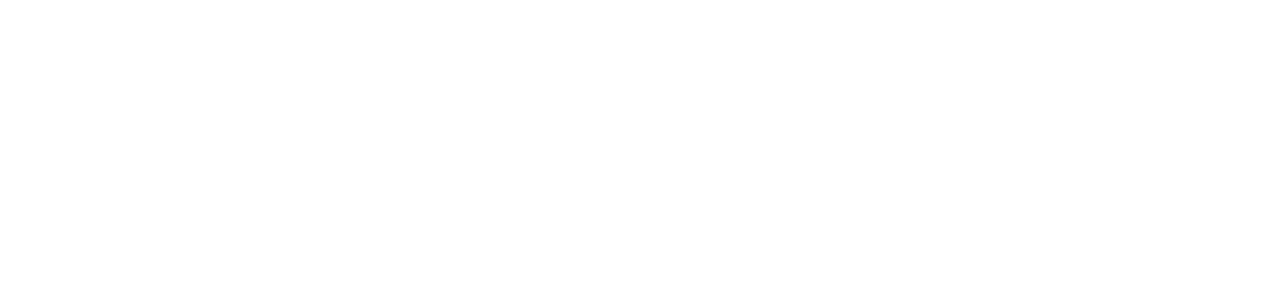
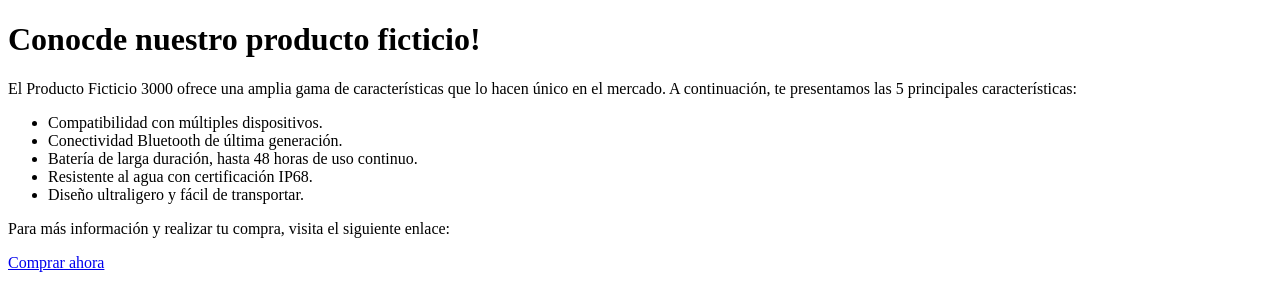
Before and after one commit to jphed/examen-tercer-parcial, a plain HTML site: page index.html in a window 1280 px wide. Drawn offline with Linux system fonts and the light colour scheme.

Commit message:
Se actualiza información de la página

```diff
--- a/index.html
+++ b/index.html
@@ -6,6 +6,20 @@
     <title>Examen Final Jorge Parra ITIT 13104</title>
 </head>
 <body>
+    <h1>Conocde nuestro producto ficticio!</h1>
+
+    <p>El Producto Ficticio 3000 ofrece una amplia gama de características que lo hacen único en el mercado. A continuación, te presentamos las 5 principales características:</p>
+
+    <ul>
+        <li>Compatibilidad con múltiples dispositivos.</li>
+        <li>Conectividad Bluetooth de última generación.</li>
+        <li>Batería de larga duración, hasta 48 horas de uso continuo.</li>
+        <li>Resistente al agua con certificación IP68.</li>
+        <li>Diseño ultraligero y fácil de transportar.</li>
+    </ul>
+
+    <p>Para más información y realizar tu compra, visita el siguiente enlace:</p>
+    <a href="https://www.ejemplo.com/comprar" target="_blank">Comprar ahora</a>
 
 </body>
 </html>
```
